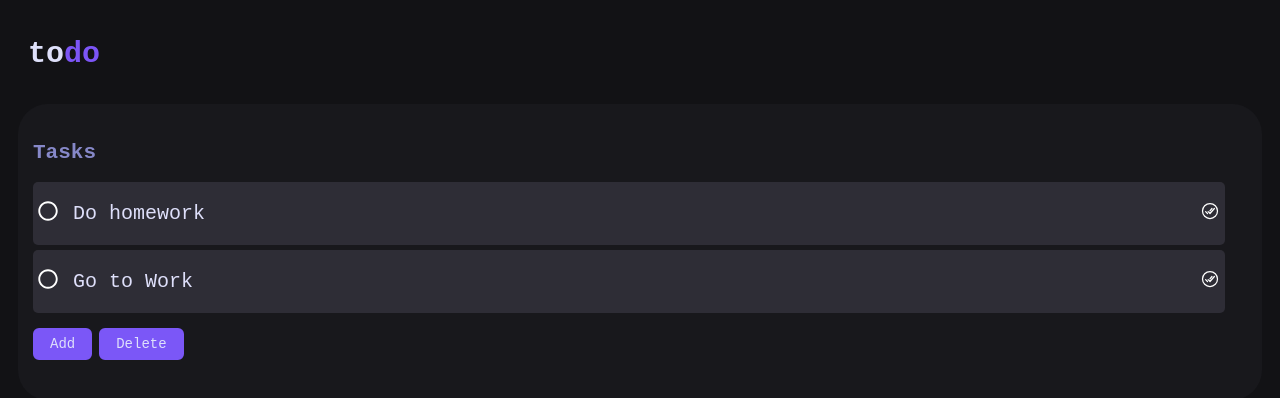
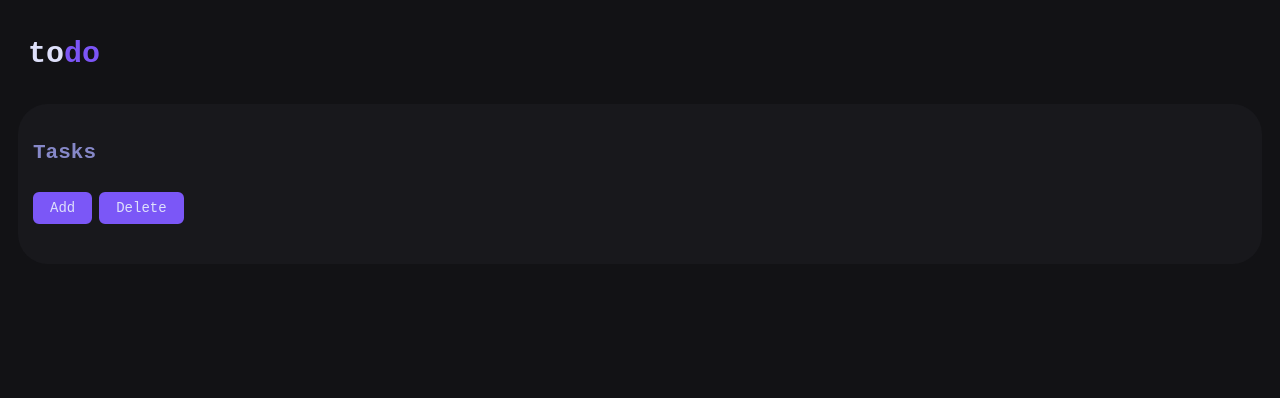
Before and after one commit to MuhammadHamzaWaqar1317/TodoApp, a React (Vite) app: page / in a window 1280 px wide. Shown: the top 398 px of the page. Built offline with nearby package versions, Linux system fonts and the light colour scheme.

Commit message:
second commit

```diff
--- a/src/Components/Todo/index.jsx
+++ b/src/Components/Todo/index.jsx
@@ -12,10 +12,7 @@ function Todo() {
   const [appendList, setAppendList] = useState("");
   const [isModalOpen, setIsModalOpen] = useState(false);
 
-  const [tasks, setTasks] = useState([
-    { select: true, label: "Do homework", status: false },
-    { select: true, label: "Go to Work", status: false },
-  ]);
+  const [tasks, setTasks] = useState([]);
 
   //   <Checkbox.Group
   //     options={options}
```
